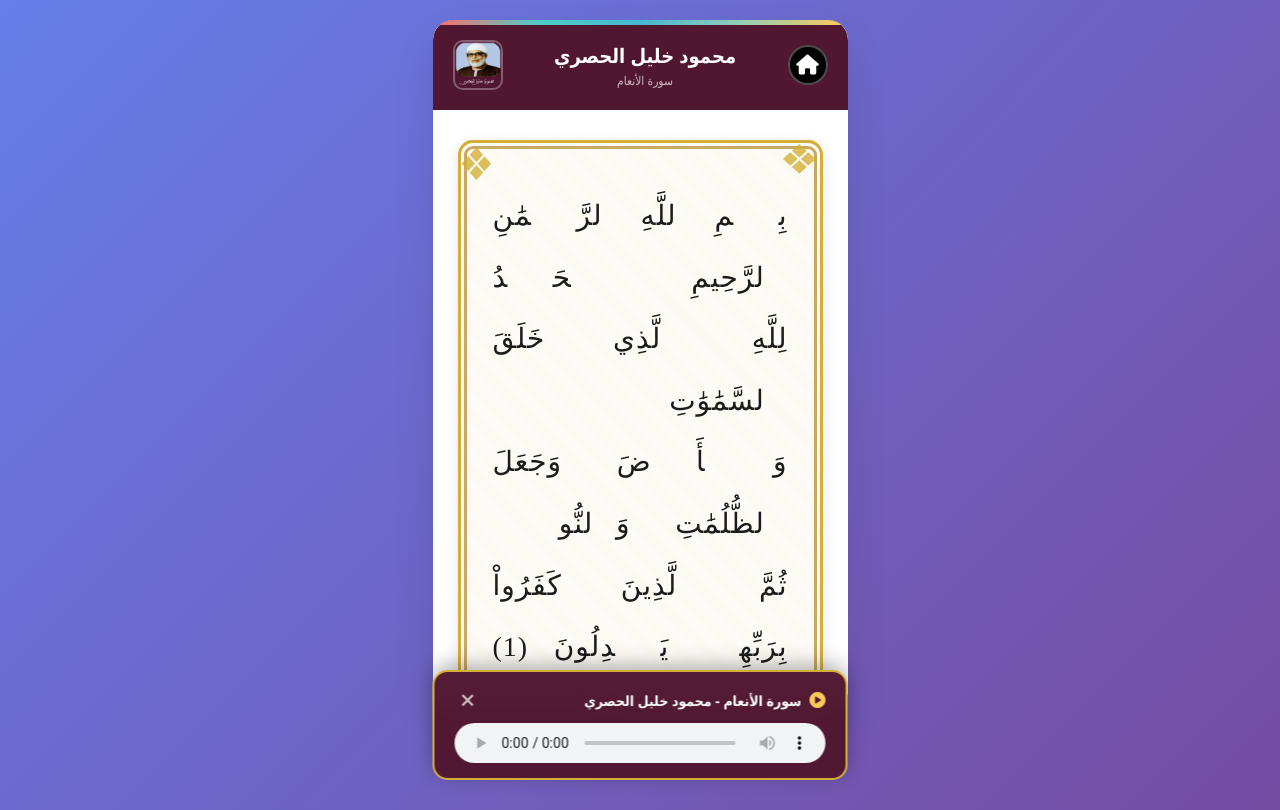
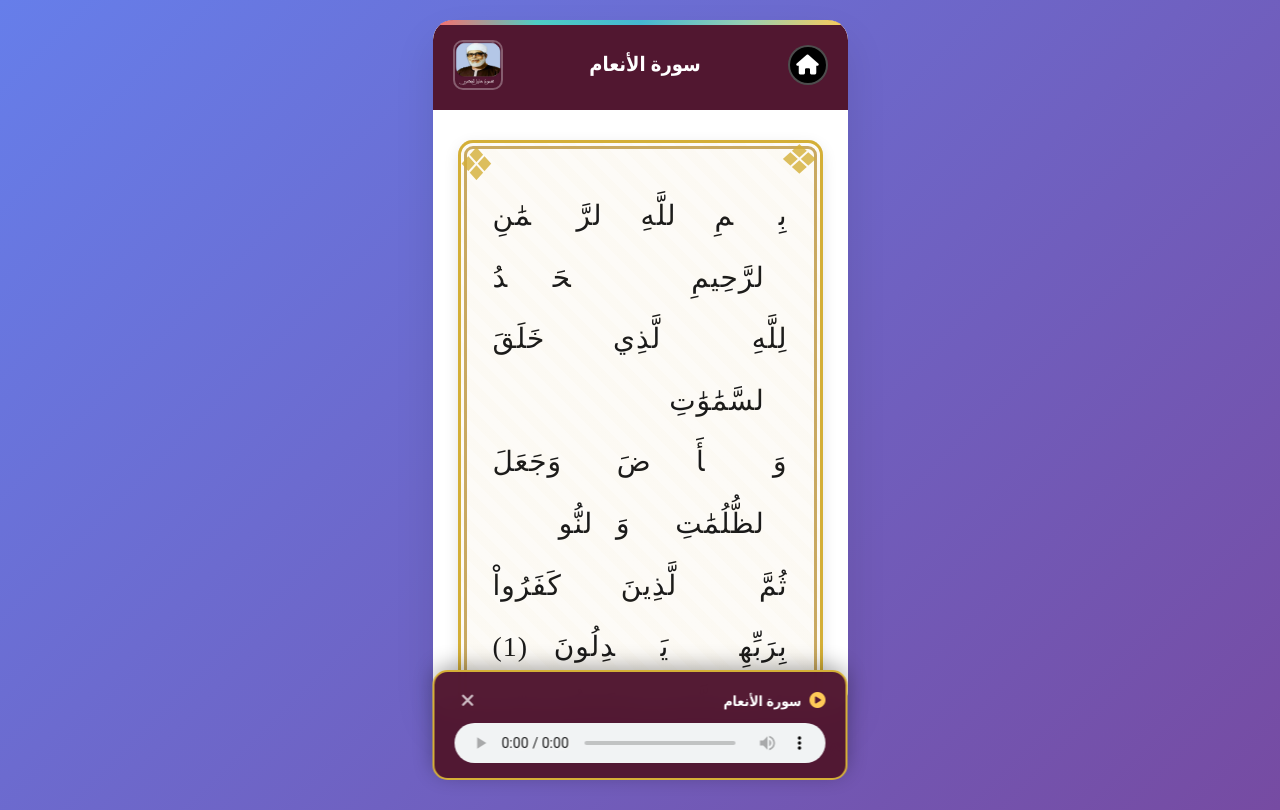
Before and after one commit to Op-Lib/hossari, a plain HTML site: page sora/6.html in a window 1280 px wide. Drawn offline with Linux system fonts and the light colour scheme; a web font is replaced by a local one.

Commit message:
Update 6.html

```diff
--- a/sora/6.html
+++ b/sora/6.html
@@ -365,8 +365,8 @@
                 <i class="fas fa-home"></i>
             </div>
             <div class="header-center">
-                <div class="title">محمود خليل الحصري</div>
-                <div class="subtitle">سورة الأنعام</div>
+                <div class="title">سورة الأنعام</div>
+                <div class="subtitle"></div>
             </div>
             <img src="icon.png" alt="App Icon" class="app-icon" title="القرآن الكريم">
         </header>
@@ -392,7 +392,7 @@
             <div class="fixed-player-header">
                 <div class="fixed-player-title">
                     <i class="fas fa-play-circle"></i>
-                    <span>سورة الأنعام - محمود خليل الحصري</span>
+                    <span>سورة الأنعام </span>
                 </div>
                 <button class="fixed-close-btn" onclick="closePlayer()" title="إغلاق">
                     <i class="fas fa-times"></i>
```
